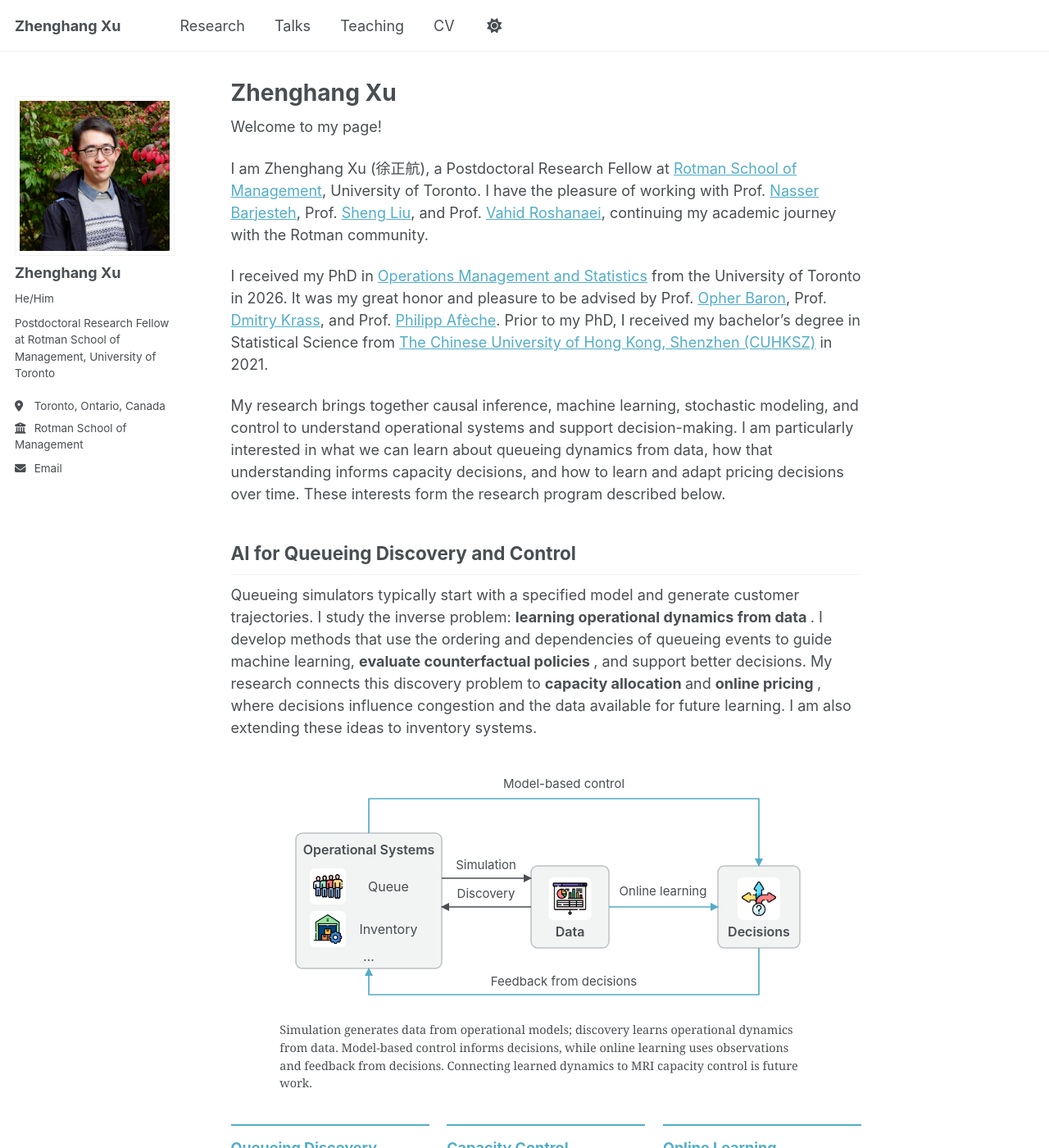
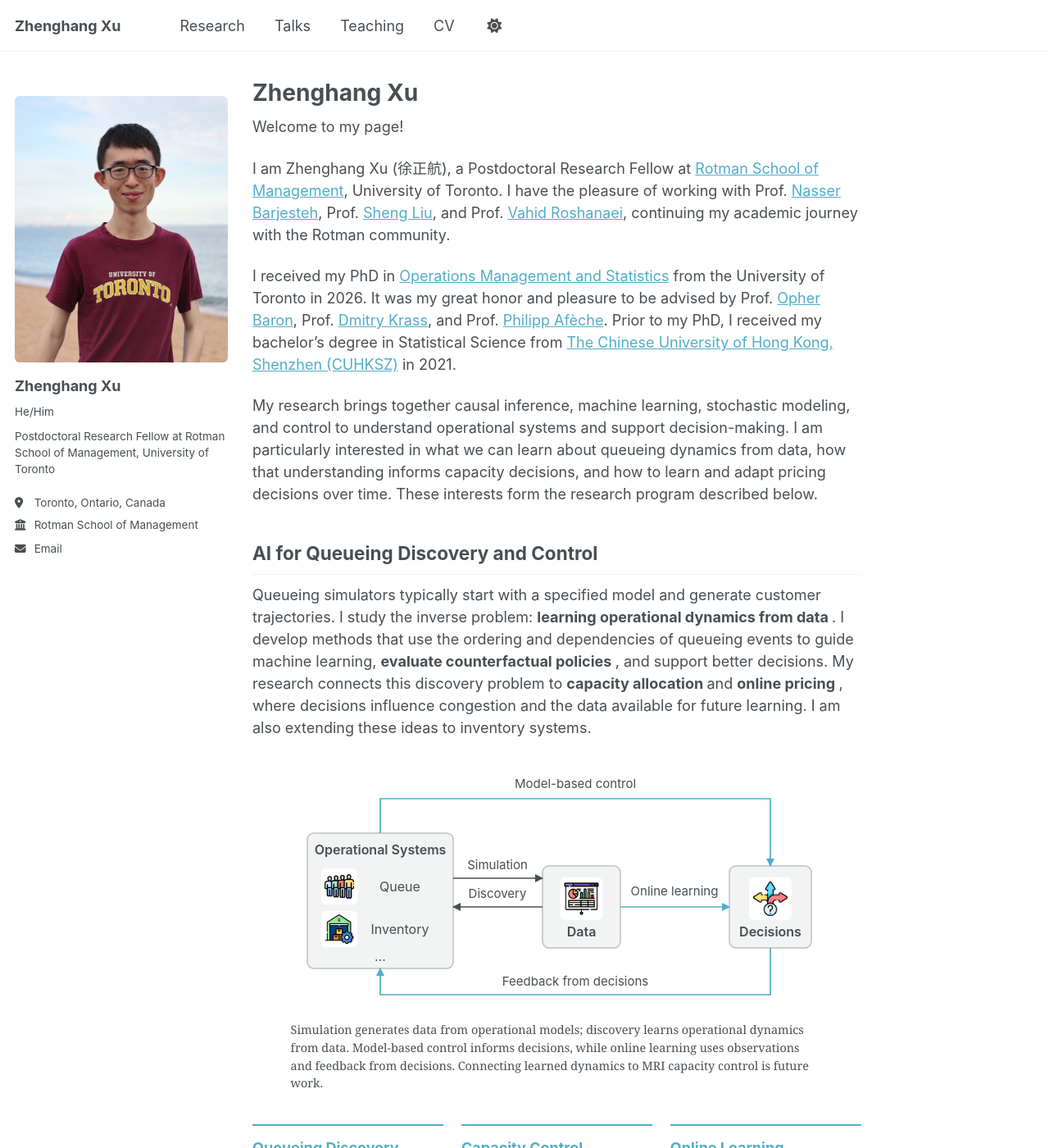
Before and after one commit to zhenghangxu-baymax/zhenghangxu-baymax.github.io, a Jekyll site: the page built from _pages/about.md, in a window 1280 px wide and 1400 px high. Shown: the whole window at 82% size. Built offline with Jekyll 4.4.1, drawn with Linux system fonts in a browser that asks for light colours; some of the changed text lies outside the part shown.

Commit message:
Replace profile photo with larger beach portrait

```diff
--- a/_config.yml
+++ b/_config.yml
@@ -13,7 +13,7 @@ title                    : "Zhenghang Xu"
 title_separator          : "-"
 name                     : &name "Zhenghang Xu"
 description              : &description "Zhenghang Xu, Postdoctoral Research Fellow at Rotman School of Management, University of Toronto. AI for Queueing Discovery and Control."
-last_updated             : "2026-10-06"
+last_updated             : "2026-10-15"
 url                      : https://zhenghangxu-baymax.github.io # the base hostname & protocol for your site e.g. "https://[your GitHub username].github.io" or if you already have some other page hosted on Github then use "https://[your GitHub username].github.io/[Your Repo Name]"
 baseurl                  : "" # the subpath of your site, e.g. "/blog"
 repository               : "zhenghangxu-baymax/zhenghangxu-baymax.github.io"
@@ -23,7 +23,7 @@ repository               : "zhenghangxu-baymax/zhenghangxu-baymax.github.io"
 #               Additional customization can be done by editing /_includes/author-profile.html
 author:
   # Biographic information
-  avatar           : "profile.jpeg"
+  avatar           : "zhenghang-beach.jpg"
   name             : "Zhenghang Xu"
   pronouns         : "He/Him"
   bio              : "Postdoctoral Research Fellow at Rotman School of Management, University of Toronto"
--- a/_includes/author-profile.html
+++ b/_includes/author-profile.html
@@ -6,7 +6,7 @@
 
 <div itemscope itemtype="http://schema.org/Person">
 
-  <div class="author__avatar">
+  <div class="author__avatar author__avatar--portrait">
     {% if author.avatar contains "://" %}
     	<img src="{{ author.avatar }}" alt="{{ author.name }}">
     {% else %}
--- a/_sass/layout/_sidebar.scss
+++ b/_sass/layout/_sidebar.scss
@@ -116,6 +116,52 @@
     width: 100%;
     padding-left: 0;
     padding-right: 0;
+  }
+}
+
+// Give the portrait enough space to show the face clearly at every screen size.
+.author__avatar--portrait {
+  display: block;
+  width: 220px;
+  max-width: 100%;
+  aspect-ratio: 4 / 5;
+  overflow: hidden;
+  border-radius: 6px;
+  margin-bottom: 1em;
+
+  img {
+    display: block;
+    width: 100%;
+    max-width: none;
+    height: 100%;
+    padding: 0;
+    border: 0;
+    object-fit: cover;
+    object-position: 54% 50%;
+    transform: scale(1.5);
+    transform-origin: 54% 45%;
+  }
+
+  & + .author__content {
+    display: block;
+    padding-left: 0;
+  }
+}
+
+@include breakpoint($large) {
+  .sidebar {
+    width: 260px;
+    max-width: 260px;
+  }
+
+  .author__avatar--portrait {
+    width: 100%;
+    height: auto;
+  }
+
+  .page {
+    width: calc(100% - 290px);
+    padding-left: 0;
   }
 }
 
```
Also changed, not shown: images/zhenghang-beach.jpg (added).
